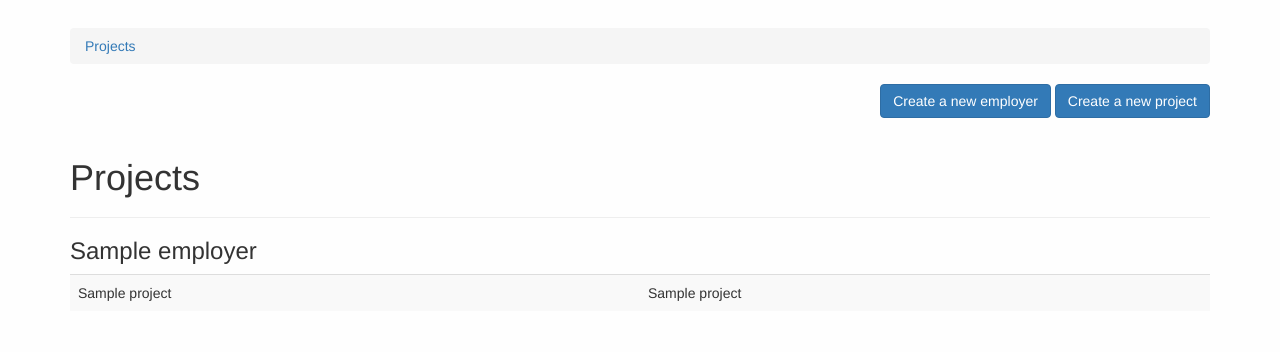
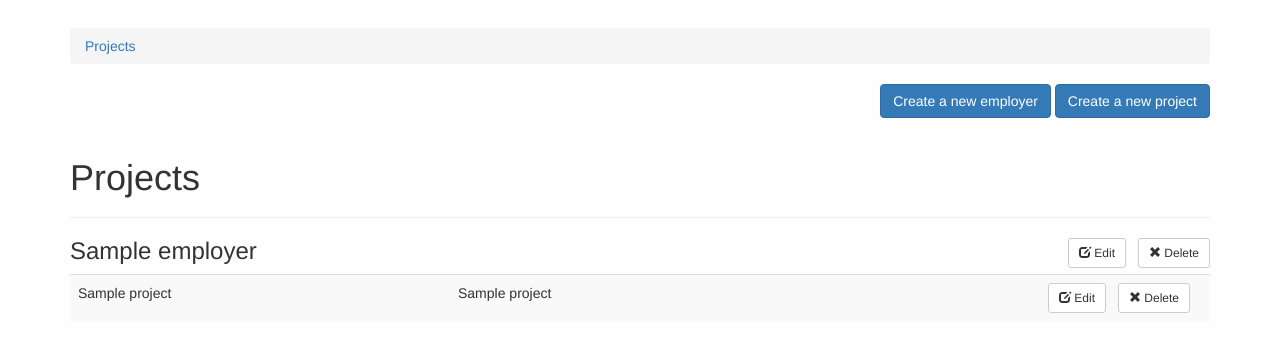
Before and after one commit to codedust/planckton, a Django app: page / in a window 1280 px wide. Shown: the top 352 px of the page. Run offline with Django 3.2, Linux system fonts and the light colour scheme; a user stored in the database is signed in; tables that the repository leaves empty hold one stand-in row (values such as "Sample post"); some libraries are stand-ins or nearby versions.

Commit message:
Add forms to edit and delete employers and projects.

```diff
--- a/timetracker/forms.py
+++ b/timetracker/forms.py
@@ -1,3 +1,4 @@
+from django import forms
 from django.forms import ModelForm
 
 from .models import Employer, Project
@@ -9,12 +10,15 @@ class BootstrapModelForm(ModelForm):
             field.widget.attrs['class'] = 'form-control'
             field.widget.attrs['placeholder'] = field.label
 
-class CreateEmployerForm(BootstrapModelForm):
+class EmployerForm(BootstrapModelForm):
     class Meta:
         model = Employer
         fields = ['name', 'default_hourly_wage']
 
-class CreateProjectForm(BootstrapModelForm):
+class ProjectForm(BootstrapModelForm):
     class Meta:
         model = Project
         fields = ['employer', 'name', 'client_name', 'notes', 'default_hourly_wage']
+
+class DeleteForm(forms.Form):
+    id = forms.IntegerField()
--- a/timetracker/static/timetracker/style.css
+++ b/timetracker/static/timetracker/style.css
@@ -11,3 +11,11 @@ body {
 .margin-bottom {
   margin-bottom: 2em;
 }
+
+.margin-right {
+  margin-right: 1em;
+}
+
+.table-fixed-width {
+  table-layout: fixed;
+}
--- a/timetracker/templates/timetracker/index.html
+++ b/timetracker/templates/timetracker/index.html
@@ -16,8 +16,8 @@
     </ol>
 
     <div class="text-right">
-      <a class="btn btn-primary" href="{% url 'timetracker:createEmployer' %}" role="button">Create a new employer</a>
-      <a class="btn btn-primary" href="{% url 'timetracker:createProject' %}" role="button">Create a new project</a>
+      <a class="btn btn-primary" href="{% url 'timetracker:create_employer' %}" role="button">Create a new employer</a>
+      <a class="btn btn-primary" href="{% url 'timetracker:create_project' %}" role="button">Create a new project</a>
     </div>
 
     <div class="page-header">
@@ -27,11 +27,16 @@
     {% if employer_list %}
       {% for employer in employer_list %}
       <a name="employer{{ employer.id }}"></a>
-      <h3>{{ employer.name }}</h3>
-      <table class="table table-striped">
+      <h3>{{ employer.name }}
+        <button type="button" data-toggle="modal" data-target="#deleteEmployerModal" onclick="$('#deleteEmployerId').val('{{ employer.id }}');" class="btn btn-default btn-sm pull-right"><span class="glyphicon glyphicon-remove" aria-hidden="true"></span> Delete</button>
+        <a href="{% url 'timetracker:edit_employer' employer.id %}" type="button" class="btn btn-default btn-sm pull-right margin-right" role="button"><span class="glyphicon glyphicon-edit" aria-hidden="true"></span> Edit</a>
+      </h3>
+      <table class="table table-striped table-fixed-width margin-bottom">
         <tbody>
         {% for project in employer.project_set.all %}
-          <tr><td>{{project.name}}</td><td>{{project.client_name}}</td></tr>
+          <tr><td>{{project.name}}</td><td>{{project.client_name}}</td>
+              <td><button type="button" data-toggle="modal" data-target="#deleteProjectModal" onclick="$('#deleteProjectId').val('{{ project.id }}');" class="btn btn-default btn-sm pull-right margin-right"><span class="glyphicon glyphicon-remove" aria-hidden="true"></span> Delete</button>
+              <a href="{% url 'timetracker:edit_project' project.id %}" type="button" class="btn btn-default btn-sm pull-right margin-right" role="button"><span class="glyphicon glyphicon-edit" aria-hidden="true"></span> Edit</a></td></tr>
         {% endfor %}
         </tbody>
       </table>
@@ -41,4 +46,52 @@
     {% endif %}
 
   </div>
+
+  <!-- delete employer Modal -->
+  <div class="modal fade" id="deleteEmployerModal" tabindex="-1" role="dialog" aria-labelledby="deleteEmployerModalLabel">
+    <div class="modal-dialog" role="document">
+      <div class="modal-content">
+        <div class="modal-header">
+          <button type="button" class="close" data-dismiss="modal" aria-label="Close"><span aria-hidden="true">&times;</span></button>
+          <h4 class="modal-title" id="deleteEmployerModalLabel">Delete employer?</h4>
+        </div>
+        <div class="modal-body">
+          Do you really want to delete this employer and all corresponding projects?
+        </div>
+        <div class="modal-footer">
+          <form action="" method="post">
+            {% csrf_token %}
+            <input type="hidden" name="action" value="delete_employer">
+            <input type="hidden" name="id" value="" id="deleteEmployerId">
+            <button type="button" class="btn btn-default" data-dismiss="modal">Cancel</button>
+            <button type="submit" class="btn btn-danger">Delete</button>
+          </form>
+        </div>
+      </div>
+    </div>
+  </div>
+
+  <!-- delete project Modal -->
+  <div class="modal fade" id="deleteProjectModal" tabindex="-1" role="dialog" aria-labelledby="deleteProjectModalLabel">
+    <div class="modal-dialog" role="document">
+      <div class="modal-content">
+        <div class="modal-header">
+          <button type="button" class="close" data-dismiss="modal" aria-label="Close"><span aria-hidden="true">&times;</span></button>
+          <h4 class="modal-title" id="deleteProjectModalLabel">Delete Project?</h4>
+        </div>
+        <div class="modal-body">
+          Do you really want to delete this project?
+        </div>
+        <div class="modal-footer">
+          <form action="" method="post">
+            {% csrf_token %}
+            <input type="hidden" name="action" value="delete_project">
+            <input type="hidden" name="id" value="" id="deleteProjectId">
+            <button type="button" class="btn btn-default" data-dismiss="modal">Cancel</button>
+            <button type="submit" class="btn btn-danger">Delete</button>
+          </form>
+        </div>
+      </div>
+    </div>
+  </div>
 {% endblock %}
--- a/timetracker/urls.py
+++ b/timetracker/urls.py
@@ -4,6 +4,8 @@ from . import views
 
 urlpatterns = [
     url(r'^$', views.index, name='index'),
-    url(r'^create/employer/', views.createEmployer, name='createEmployer'),
-    url(r'^create/project/', views.createProject, name='createProject'),
+    url(r'^employer/create/', views.create_employer, name='create_employer'),
+    url(r'^project/create/', views.create_project, name='create_project'),
+    url(r'^employer/edit/(?P<employer_id>[0-9]+)/', views.edit_employer, name='edit_employer'),
+    url(r'^project/edit/(?P<project_id>[0-9]+)/', views.edit_project, name='edit_project'),
 ]
--- a/timetracker/views.py
+++ b/timetracker/views.py
@@ -2,50 +2,90 @@ from django.contrib.auth.decorators import login_required
 from django.core.exceptions import ValidationError
 from django.core.urlresolvers import reverse
 from django.http import HttpResponseRedirect
-from django.shortcuts import render
+from django.shortcuts import get_object_or_404, render
 
-from .forms import CreateEmployerForm, CreateProjectForm
+from .forms import EmployerForm, ProjectForm, DeleteForm
 from .models import Employer, Project, Timeframe
 
 def index(request):
     if not request.user.is_authenticated():
         return render(request, 'timetracker/index_nologin.html', {})
 
+    if request.method == "POST":
+        if request.POST.get('action', '') == 'delete_employer':
+            delete_form = DeleteForm(request.POST)
+            if delete_form.is_valid():
+                employer = get_object_or_404(Employer, pk=delete_form.cleaned_data['id'], user=request.user)
+                employer.delete()
+
+        elif request.POST.get('action', '') == 'delete_project':
+            delete_form = DeleteForm(request.POST)
+            if delete_form.is_valid():
+                project = get_object_or_404(Project, pk=delete_form.cleaned_data['id'], user=request.user)
+                project.delete()
+
     return render(request, 'timetracker/index.html', {
         'employer_list': Employer.objects.all(),
-        'create_employer_form': CreateEmployerForm(),
-        'create_project_form': CreateProjectForm(),
     })
 
 @login_required
-def createEmployer(request):
-    if not request.user.is_authenticated():
-        return render(request, 'timetracker/index_nologin.html', {})
-
+def create_employer(request):
     if request.method == "POST":
         new_employer = Employer(user=request.user)
-        create_employer_form = CreateEmployerForm(request.POST, instance=new_employer)
+        create_employer_form = EmployerForm(request.POST, instance=new_employer)
         if create_employer_form.is_valid():
             create_employer_form.save()
             return HttpResponseRedirect(reverse('timetracker:index'))
     else:
-        create_employer_form = CreateEmployerForm()
+        create_employer_form = EmployerForm()
 
-    return render(request, 'timetracker/createEmployer.html', {
-        'create_employer_form': create_employer_form,
+    return render(request, 'timetracker/create_employer.html', {
+        'form': create_employer_form,
     })
 
 @login_required
-def createProject(request):
+def create_project(request):
     if request.method == "POST":
         new_project = Project(user=request.user)
-        create_project_form = CreateProjectForm(request.POST, instance=new_project)
+        create_project_form = ProjectForm(request.POST, instance=new_project)
         if create_project_form.is_valid():
                 create_project_form.save()
                 return HttpResponseRedirect(reverse('timetracker:index'))
     else:
-        create_project_form = CreateProjectForm()
+        create_project_form = ProjectForm()
 
-    return render(request, 'timetracker/createProject.html', {
-        'create_project_form': create_project_form,
+    return render(request, 'timetracker/create_project.html', {
+        'form': create_project_form,
     })
+
+@login_required
+def edit_project(request, project_id):
+    project = get_object_or_404(Project, pk=project_id, user=request.user)
+
+    if request.method == "POST":
+        edit_project_form = ProjectForm(request.POST, instance=project)
+        if edit_project_form.is_valid():
+                edit_project_form.save()
+                return HttpResponseRedirect(reverse('timetracker:index'))
+    else:
+        edit_project_form = ProjectForm(instance=project)
+
+    return render(request, 'timetracker/edit_project.html', {
+        'form': edit_project_form,
+    })
+
+@login_required
+def edit_employer(request, employer_id):
+    employer = get_object_or_404(Employer, pk=employer_id, user=request.user)
+
+    if request.method == "POST":
+        edit_employer_form = EmployerForm(request.POST, instance=employer)
+        if edit_employer_form.is_valid():
+                edit_employer_form.save()
+                return HttpResponseRedirect(reverse('timetracker:index'))
+    else:
+        edit_employer_form = EmployerForm(instance=employer)
+
+    return render(request, 'timetracker/edit_employer.html', {
+        'form': edit_employer_form,
+    })
```
Also changed, not shown: timetracker/templates/timetracker/content_single_form.html (renamed from timetracker/templates/timetracker/createProject.html, +3 -11 lines), timetracker/templates/timetracker/createEmployer.html (deleted, +0 -36 lines), timetracker/templates/timetracker/create_employer.html (added, +10 -0 lines), timetracker/templates/timetracker/create_project.html (added, +12 -0 lines), timetracker/templates/timetracker/edit_employer.html (added, +9 -0 lines), timetracker/templates/timetracker/edit_project.html (added, +9 -0 lines), README.md.
